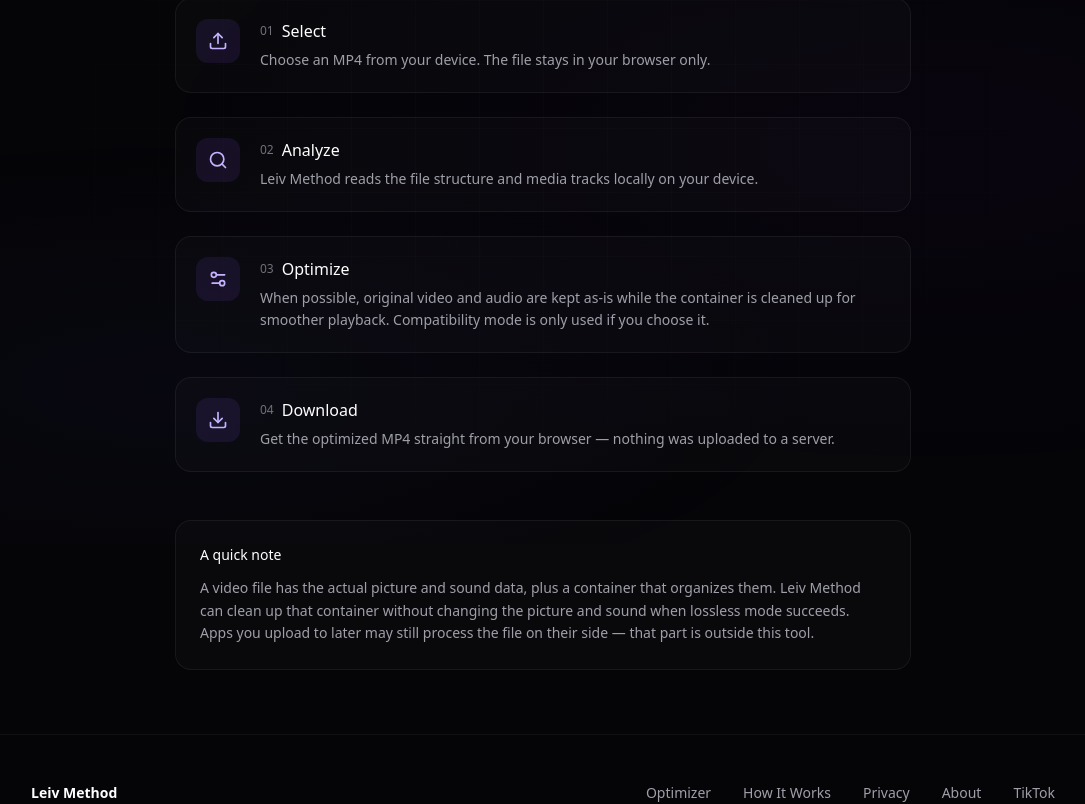
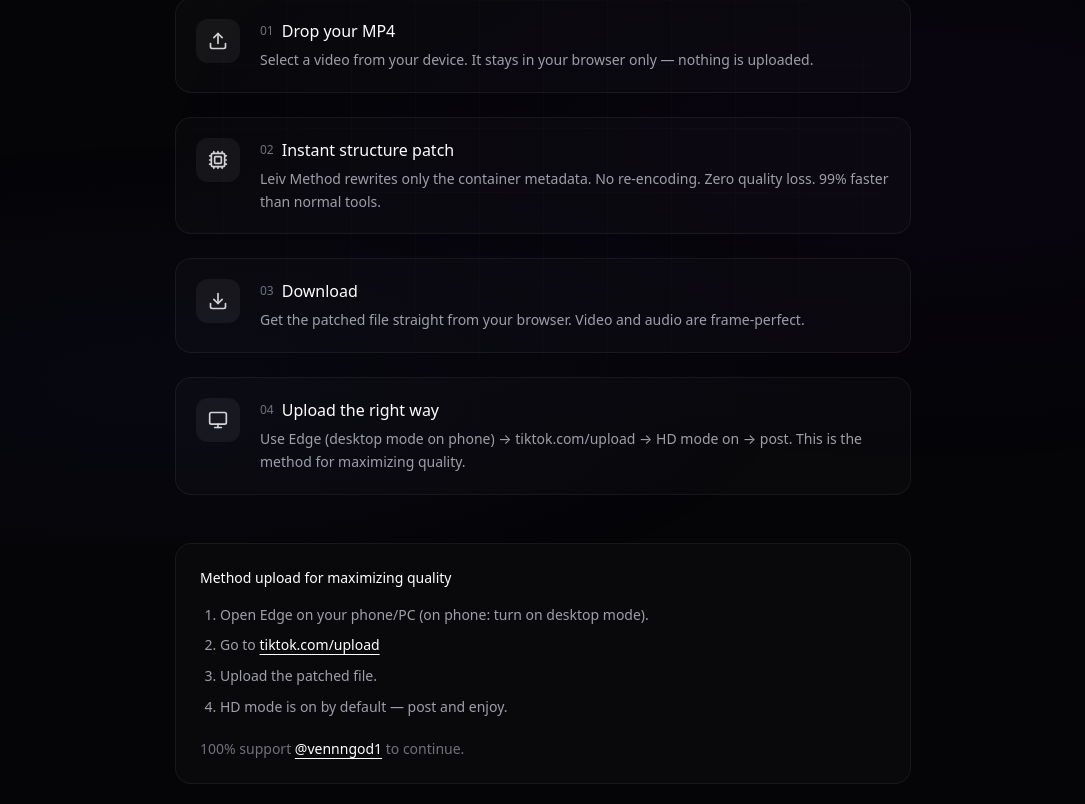
Before and after one commit to keekzz13/leiv-method0, a Next.js app: page /how-it-works in a window 1280 px wide. Shown: the part 256-1060 px from the top of the page, without its empty margins (97-1182 px from the left). Built offline with nearby package versions, Linux system fonts and the light colour scheme.

Commit message:
Add files via upload

```diff
--- a/src/app/how-it-works/page.tsx
+++ b/src/app/how-it-works/page.tsx
@@ -1,28 +1,28 @@
 "use client";
 
 import { motion } from "framer-motion";
-import { Upload, Search, Settings2, Download } from "lucide-react";
+import { Upload, Cpu, Download, Monitor } from "lucide-react";
 
 const steps = [
   {
     icon: Upload,
-    title: "Select",
-    desc: "Choose an MP4 from your device. The file stays in your browser only.",
+    title: "Drop your MP4",
+    desc: "Select a video from your device. It stays in your browser only — nothing is uploaded.",
   },
   {
-    icon: Search,
-    title: "Analyze",
-    desc: "Leiv Method reads the file structure and media tracks locally on your device.",
-  },
-  {
-    icon: Settings2,
-    title: "Optimize",
-    desc: "When possible, original video and audio are kept as-is while the container is cleaned up for smoother playback. Compatibility mode is only used if you choose it.",
+    icon: Cpu,
+    title: "Instant structure patch",
+    desc: "Leiv Method rewrites only the container metadata. No re-encoding. Zero quality loss. 99% faster than normal tools.",
   },
   {
     icon: Download,
     title: "Download",
-    desc: "Get the optimized MP4 straight from your browser — nothing was uploaded to a server.",
+    desc: "Get the patched file straight from your browser. Video and audio are frame-perfect.",
+  },
+  {
+    icon: Monitor,
+    title: "Upload the right way",
+    desc: "Use Edge (desktop mode on phone) → tiktok.com/upload → HD mode on → post. This is the method for maximizing quality.",
   },
 ];
 
@@ -34,7 +34,7 @@
           How it works
         </h1>
         <p className="mt-3 text-sm text-zinc-400">
-          Simple, private, and straightforward.
+          99% Faster · No Encoding Needed · Always Free
         </p>
       </div>
 
@@ -48,8 +48,8 @@
             transition={{ delay: i * 0.08, ease: [0.22, 1, 0.36, 1] }}
             className="flex gap-5 rounded-2xl border border-white/6 bg-white/[0.02] p-5 transition hover:border-white/10"
           >
-            <div className="flex h-11 w-11 shrink-0 items-center justify-center rounded-xl bg-violet-500/10">
-              <s.icon size={20} className="text-violet-300" />
+            <div className="flex h-11 w-11 shrink-0 items-center justify-center rounded-xl bg-white/5">
+              <s.icon size={20} className="text-zinc-300" />
             </div>
             <div>
               <div className="flex items-center gap-2">
@@ -58,19 +58,47 @@
                 </span>
                 <h2 className="text-base font-medium text-white">{s.title}</h2>
               </div>
-              <p className="mt-1.5 text-sm leading-relaxed text-zinc-400">{s.desc}</p>
+              <p className="mt-1.5 text-sm leading-relaxed text-zinc-400">
+                {s.desc}
+              </p>
             </div>
           </motion.div>
         ))}
       </div>
 
       <div className="mt-12 rounded-2xl border border-white/6 bg-white/[0.02] p-6">
-        <h3 className="text-sm font-medium text-white">A quick note</h3>
-        <p className="mt-3 text-sm leading-relaxed text-zinc-400">
-          A video file has the actual picture and sound data, plus a container that organizes
-          them. Leiv Method can clean up that container without changing the picture and sound
-          when lossless mode succeeds. Apps you upload to later may still process the file on
-          their side — that part is outside this tool.
+        <h3 className="text-sm font-medium text-white">
+          Method upload for maximizing quality
+        </h3>
+        <ol className="mt-4 list-decimal space-y-2 pl-5 text-sm leading-relaxed text-zinc-400">
+          <li>
+            Open Edge on your phone/PC (on phone: turn on desktop mode).
+          </li>
+          <li>
+            Go to{" "}
+            <a
+              href="https://www.tiktok.com/upload"
+              target="_blank"
+              rel="noopener noreferrer"
+              className="text-white underline underline-offset-4"
+            >
+              tiktok.com/upload
+            </a>
+          </li>
+          <li>Upload the patched file.</li>
+          <li>HD mode is on by default — post and enjoy.</li>
+        </ol>
+        <p className="mt-5 text-sm text-zinc-500">
+          100% support{" "}
+          <a
+            href="https://www.tiktok.com/@vennngod1"
+            target="_blank"
+            rel="noopener noreferrer"
+            className="text-white underline underline-offset-4 hover:text-zinc-200"
+          >
+            @vennngod1
+          </a>{" "}
+          to continue.
         </p>
       </div>
     </div>
```
